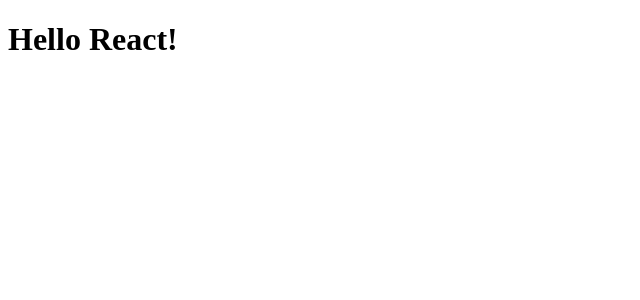
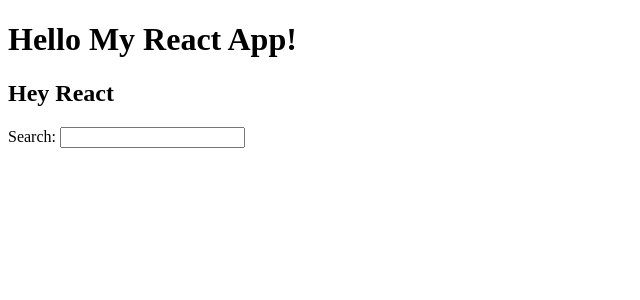
Before and after one commit to zhanybekovich/react-crash-course, a React (Vite) app: page / in a window 1280 px wide. Shown: the top 300 px of the page, without its empty margins (0-640 px from the left). Built offline with nearby package versions, Linux system fonts and the light colour scheme.

Commit message:
intro to jsx

```diff
--- a/src/App.jsx
+++ b/src/App.jsx
@@ -1,7 +1,21 @@
+const title = 'My Component'
+const welcome = {
+  greeting: 'Hey',
+  title: 'React'
+}
+
+function getTitle(title) {
+  return title;
+}
+
 function App() {
   return (
     <div>
-      <h1>Hello React!</h1>
+      <h1>Hello {getTitle('My React App')}!</h1>
+      <h2>{welcome.greeting} {welcome.title}</h2>
+
+      <label htmlFor="search">Search: </label>
+      <input id="search" type="text" />
     </div>
   )
 }
```
